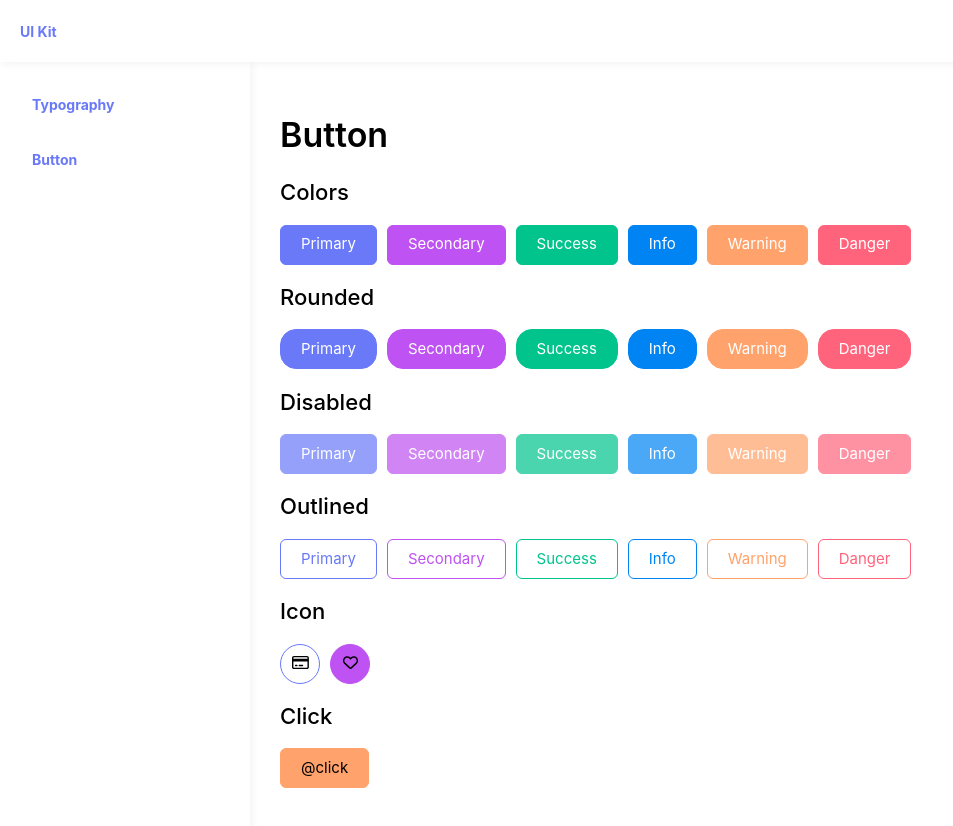
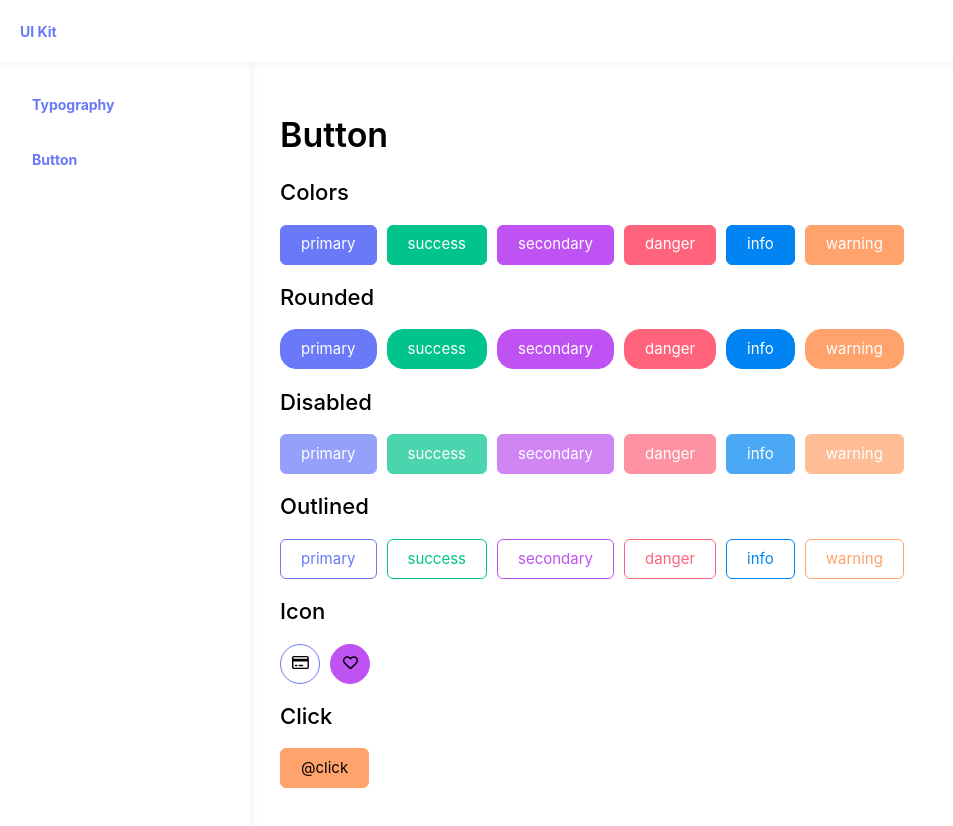
Before and after one commit to Hekikai/katana-kit, a Vue app: page /button in a window 1280 px wide. Shown: the top 826 px of the page, without its empty margins (0-953 px from the left). Built offline with nearby package versions, Linux system fonts and the light colour scheme; the HTML template or start-up script is replaced by a standard one.

Commit message:
refactored KBtn example

```diff
--- a/src/router/index.ts
+++ b/src/router/index.ts
@@ -15,7 +15,7 @@ const router = createRouter({
         },
         {
             path: '/button',
-            component: () => import('@/views/Button.vue'),
+            component: () => import('@/views/KBtn.vue'),
             name: 'Button',
         },
     ],
--- a/src/views/Button.vue
+++ /dev/null
@@ -1,200 +0,0 @@
-<template>
-    <h1>Button</h1>
-    <h2>Colors</h2>
-    <div class="line">
-        <k-btn
-            label="Primary"
-            color="primary"
-            class="text-white"
-        />
-        <k-btn
-            label="Secondary"
-            color="secondary"
-            class="text-white"
-        />
-        <k-btn
-            label="Success"
-            color="success"
-            class="text-white"
-        />
-        <k-btn
-            label="Info"
-            color="info"
-            class="text-white"
-        />
-        <k-btn
-            label="Warning"
-            color="warning"
-            class="text-white"
-        />
-        <k-btn
-            label="Danger"
-            color="danger"
-            class="text-white"
-        />
-    </div>
-    <h2>Rounded</h2>
-    <div class="line">
-        <k-btn
-            class="text-white"
-            label="Primary"
-            color="primary"
-            rounded
-        />
-        <k-btn
-            class="text-white"
-            label="Secondary"
-            color="secondary"
-            rounded
-        />
-        <k-btn
-            class="text-white"
-            label="Success"
-            color="success"
-            rounded
-        />
-        <k-btn
-            class="text-white"
-            label="Info"
-            color="info"
-            rounded
-        />
-        <k-btn
-            class="text-white"
-            label="Warning"
-            color="warning"
-            rounded
-        />
-        <k-btn
-            class="text-white"
-            label="Danger"
-            color="danger"
-            rounded
-        />
-    </div>
-
-    <h2>Disabled</h2>
-    <div class="line">
-        <k-btn
-            label="Primary"
-            color="primary"
-            class="text-white"
-            disabled
-        />
-        <k-btn
-            label="Secondary"
-            color="secondary"
-            class="text-white"
-            disabled
-        />
-        <k-btn
-            label="Success"
-            color="success"
-            class="text-white"
-            disabled
-        />
-        <k-btn
-            label="Info"
-            color="info"
-            class="text-white"
-            disabled
-        />
-        <k-btn
-            label="Warning"
-            color="warning"
-            class="text-white"
-            disabled
-        />
-        <k-btn
-            label="Danger"
-            color="danger"
-            class="text-white"
-            disabled
-        />
-    </div>
-
-    <h2>Outlined</h2>
-    <div class="line">
-        <k-btn
-            label="Primary"
-            color="primary"
-            class="text-primary"
-            outlined
-        />
-        <k-btn
-            label="Secondary"
-            color="secondary"
-            class="text-secondary"
-            outlined
-        />
-        <k-btn
-            label="Success"
-            color="success"
-            class="text-success"
-            outlined
-        />
-        <k-btn
-            label="Info"
-            color="info"
-            class="text-info"
-            outlined
-        />
-        <k-btn
-            label="Warning"
-            color="warning"
-            class="text-warning"
-            outlined
-        />
-        <k-btn
-            label="Danger"
-            color="danger"
-            class="text-danger"
-            outlined
-        />
-    </div>
-
-    <h2>Icon</h2>
-    <div class="line">
-        <k-btn
-            label="Primary"
-            color="primary"
-            outlined
-            icon="credit-card"
-        />
-        <k-btn
-            label="Primary"
-            color="secondary"
-            rounded
-            icon="heart"
-        />
-    </div>
-
-    <h2>Click</h2>
-    <div class="line">
-        <k-btn
-            label="@click"
-            color="warning"
-            @click="onClick"
-        />
-    </div>
-</template>
-
-<script setup>
-import KBtn from '@/components/KButton/KBtn.vue'
-const colors = {
-    primary: 'primary',
-    success: 'success',
-}
-const onClick = () => {
-    alert('Click!')
-}
-</script>
-
-<style scoped lang="scss">
-.line {
-    display: flex;
-    flex-wrap: wrap;
-    gap: 10px;
-    margin-bottom: 1rem;
-}
-</style>
--- /dev/null
+++ b/src/views/KBtn.vue
@@ -0,0 +1,95 @@
+<template>
+    <h1>Button</h1>
+    <h2>Colors</h2>
+    <div class="line">
+        <k-btn
+            v-for="(_, color) in colors"
+            :label="color"
+            :color="color"
+            class="text-white"
+        />
+    </div>
+    <h2>Rounded</h2>
+    <div class="line">
+        <k-btn
+            v-for="(_, color) in colors"
+            :label="color"
+            :color="color"
+            class="text-white"
+            rounded
+        />
+    </div>
+
+    <h2>Disabled</h2>
+    <div class="line">
+        <k-btn
+            v-for="(_, color) in colors"
+            :label="color"
+            :color="color"
+            class="text-white"
+            disabled
+        />
+    </div>
+
+    <h2>Outlined</h2>
+    <div class="line">
+        <k-btn
+            v-for="(_, color) in colors"
+            :label="color"
+            :color="color"
+            :class="`text-${color}`"
+            outlined
+        />
+    </div>
+
+    <h2>Icon</h2>
+    <div class="line">
+        <k-btn
+            label="Primary"
+            color="primary"
+            outlined
+            icon="credit-card"
+        />
+        <k-btn
+            label="Primary"
+            color="secondary"
+            rounded
+            icon="heart"
+        />
+    </div>
+
+    <h2>Click</h2>
+    <div class="line">
+        <k-btn
+            label="@click"
+            color="warning"
+            @click="onClick"
+        />
+    </div>
+</template>
+
+<script setup lang="ts">
+import KBtn from '@/components/KButton/KBtn.vue'
+import { IColors } from '@/types'
+
+const colors = {
+    primary: 'primary',
+    success: 'success',
+    secondary: 'secondary',
+    danger: 'danger',
+    info: 'info',
+    warning: 'warning',
+} satisfies Record<IColors, IColors>
+const onClick = () => {
+    alert('Click!')
+}
+</script>
+
+<style scoped lang="scss">
+.line {
+    display: flex;
+    flex-wrap: wrap;
+    gap: 10px;
+    margin-bottom: 1rem;
+}
+</style>
```
